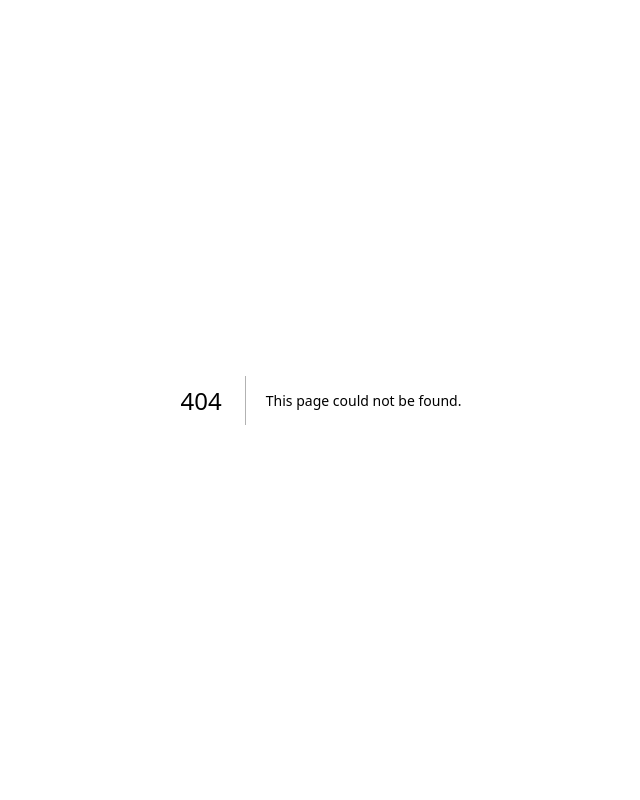
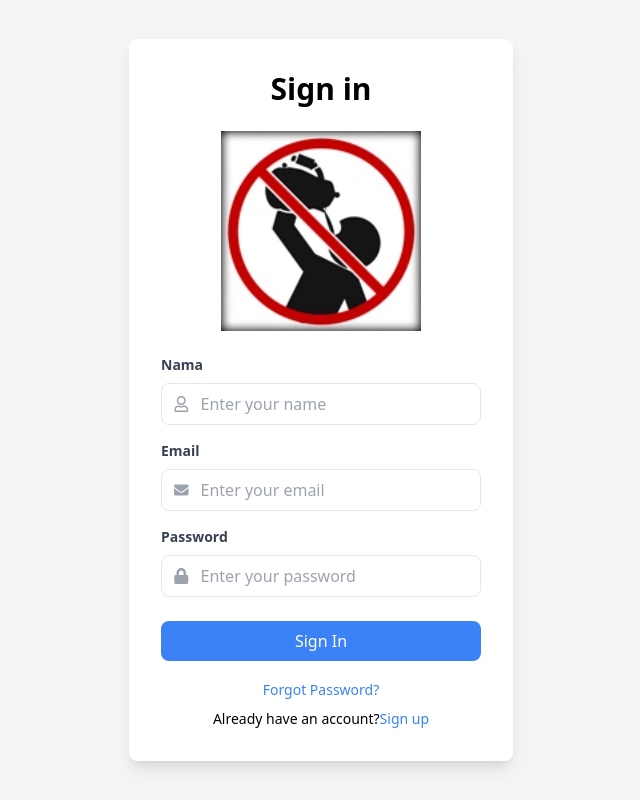
Before and after one commit to Jonathan0823/kehilangan-fkip, a Next.js app: page /components/signup in a window 1280 px wide. Before the commit this address had no page. Shown: the whole page, without its empty margins (319-959 px from the left). Built offline with nearby package versions, Linux system fonts and the light colour scheme.

Commit message:
Refactor code and update sign-in and sign-up links

```diff
--- /dev/null
+++ b/app/components/(auth)/signup/page.tsx
@@ -0,0 +1,9 @@
+import SignUp from "../../Signup";
+
+export default function SignUpPage() {
+  return (
+    <div>
+      <SignUp />
+    </div>
+  );
+}
--- a/app/signup/page.tsx
+++ /dev/null
@@ -1,7 +0,0 @@
-import SignUp from "../components/Signup";
-
-export default function SignUpPage (){
-    return (
-        <div><SignUp/></div>
-    )
-}
```
Also changed, not shown: app/components/(auth)/singin/page.tsx (renamed from app/Signin/page.tsx).
